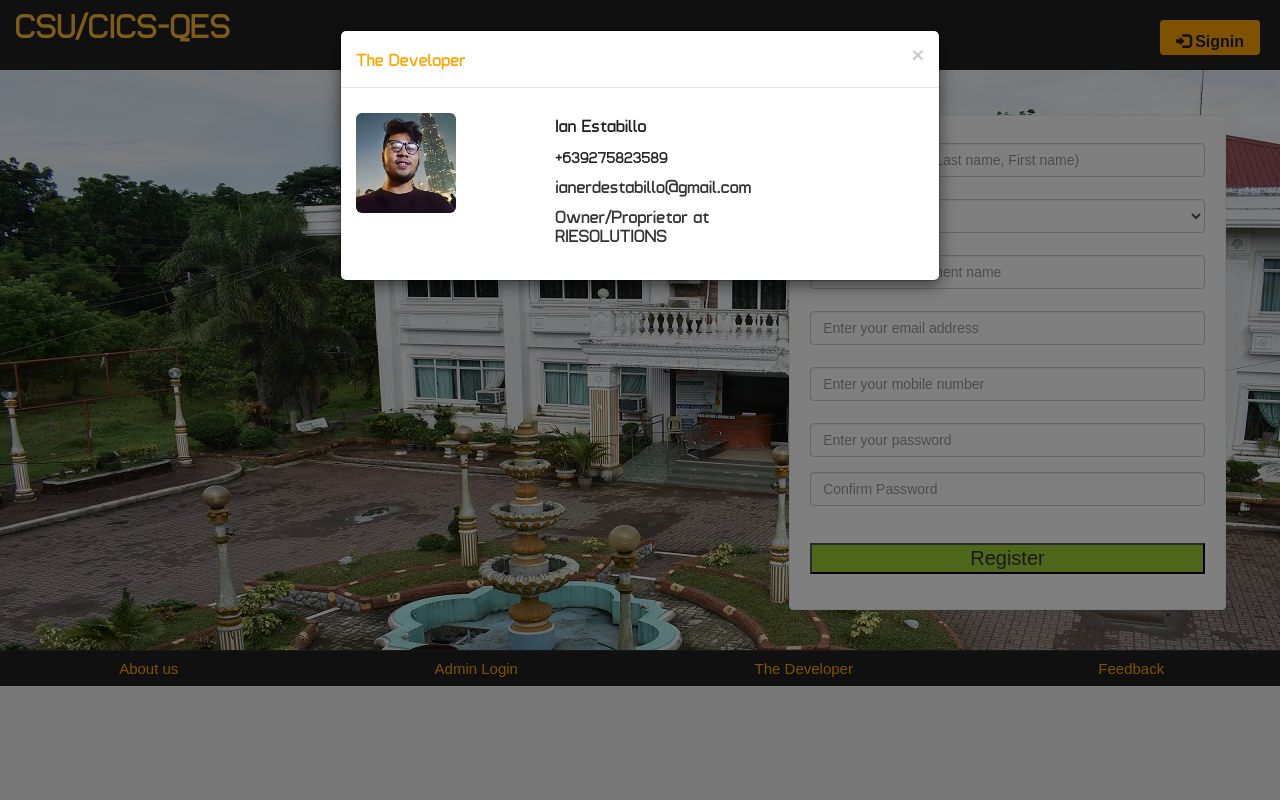
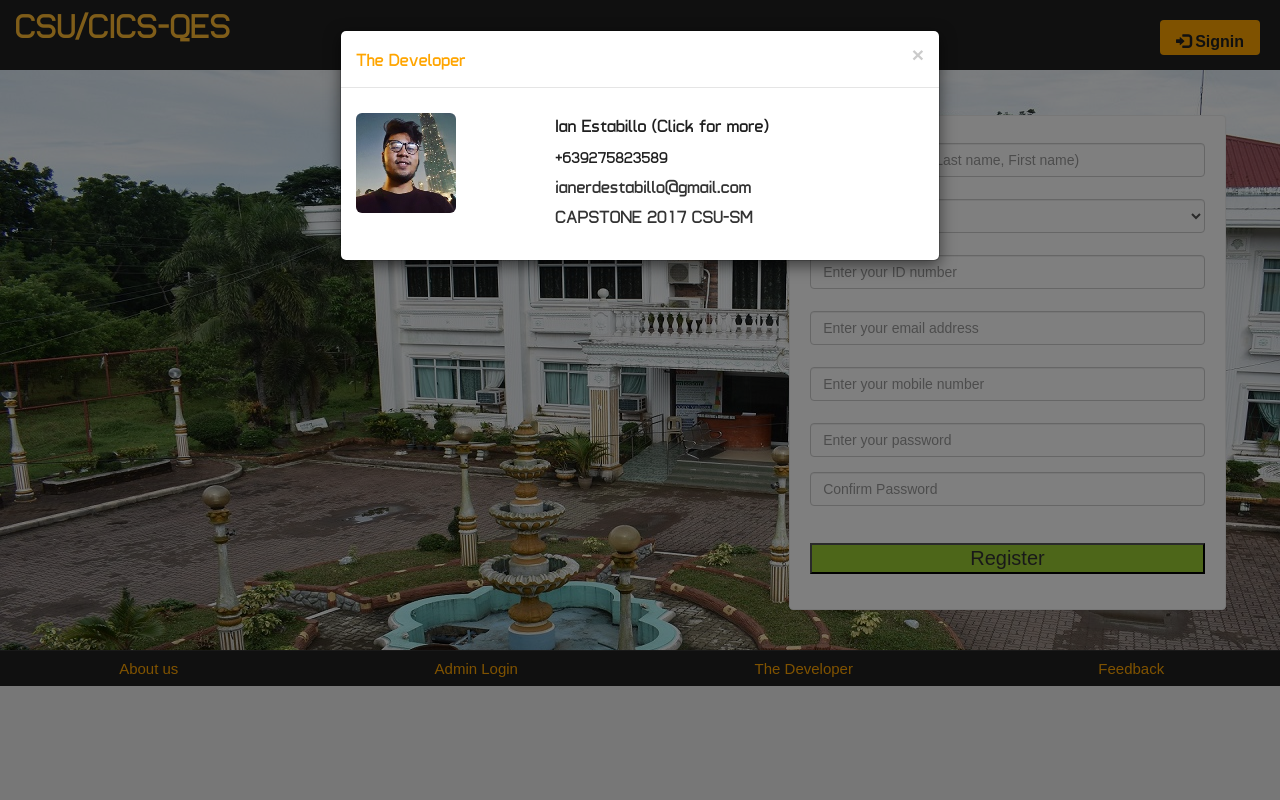
Before and after one commit to iaaane/capstone-sht, a PHP site: page / in a window 1280 px wide, after a click on "The Developer". Run offline with PHP 8.4, Linux system fonts and the light colour scheme.

Commit message:
changed register form 'college' to 'ID number' and changed 'The Developer' details

```diff
--- a/account.php
+++ b/account.php
@@ -224,7 +224,7 @@ if(@$_GET['q']== 3)
 $q=mysqli_query($con,"SELECT * FROM rank  ORDER BY score DESC " )or die('Error223');
 echo  '<div class="panel title">
 <table class="table table-striped title1" >
-<tr style="color:red"><td><b>Rank</b></td><td><b>Name</b></td><td><b>Gender</b></td><td><b>College</b></td><td><b>Score</b></td></tr>';
+<tr style="color:red"><td><b>Rank</b></td><td><b>Name</b></td><td><b>Gender</b></td><td><b>ID Number</b></td><td><b>Score</b></td></tr>';
 $c=0;
 while($row=mysqli_fetch_array($q) )
 {
@@ -274,10 +274,10 @@ echo '</table></div>';}
 		 <img src="image/iandp.jpg" width=100 height=100 alt="Ian Estabillo" class="img-rounded">
 		 </div>
 		 <div class="col-md-5">
-		<a href="https://www.facebook.com/iaaane" style="color:#202020; font-family:'typo' ; font-size:18px" title="Find on Facebook">Ian Estabillo</a>
+		<a href="https://www.facebook.com/iaaane" style="color:#202020; font-family:'typo' ; font-size:18px" title="Find on Facebook">Ian Estabillo (Click for more)</a>
 		<h4 style="color:#202020; font-family:'typo' ;font-size:16px" class="title1">+639275823589</h4>
 		<h4 style="font-family:'typo' ">ianerdestabillo@gmail.com</h4>
-		<h4 style="font-family:'typo' ">Owner/Proprietor at RIESOLUTIONS</h4></div></div>
+		<h4 style="font-family:'typo' ">CAPSTONE 2017 CSU-SM</h4></div></div>
 		</p>
       </div>
 
--- a/dash.php
+++ b/dash.php
@@ -128,7 +128,7 @@ if(@$_GET['q']== 2)
 $q=mysqli_query($con,"SELECT * FROM rank  ORDER BY score DESC " )or die('Error223');
 echo  '<div class="panel title">
 <table class="table table-striped title1" >
-<tr style="color:red"><td><b>Rank</b></td><td><b>Name</b></td><td><b>Gender</b></td><td><b>College</b></td><td><b>Score</b></td></tr>';
+<tr style="color:red"><td><b>Rank</b></td><td><b>Name</b></td><td><b>Gender</b></td><td><b>ID Number</b></td><td><b>Score</b></td></tr>';
 $c=0;
 while($row=mysqli_fetch_array($q) )
 {
@@ -155,7 +155,7 @@ echo '</table></div>';}
 
 $result = mysqli_query($con,"SELECT * FROM user") or die('Error');
 echo  '<div class="panel"><table class="table table-striped title1">
-<tr><td><b>S.N.</b></td><td><b>Name</b></td><td><b>Gender</b></td><td><b>College</b></td><td><b>Email</b></td><td><b>Mobile</b></td><td></td></tr>';
+<tr><td><b>S.N.</b></td><td><b>Name</b></td><td><b>Gender</b></td><td><b>ID Number</b></td><td><b>Email</b></td><td><b>Mobile</b></td><td></td></tr>';
 $c=1;
 while($row = mysqli_fetch_array($result)) {
 	$name = $row['name'];
--- a/feedback.php
+++ b/feedback.php
@@ -167,10 +167,10 @@ You can send us your feedback through e-mail on the following e-mail address:<br
 		 <img src="image/iandp.jpg" width=100 height=100 alt="Ian Estabillo" class="img-rounded">
 		 </div>
 		 <div class="col-md-5">
-		<a href="https://www.facebook.com/iaaane" style="color:#202020; font-family:'typo' ; font-size:18px" title="Find on Facebook">Ian Estabillo</a>
+		<a href="https://www.facebook.com/iaaane" style="color:#202020; font-family:'typo' ; font-size:18px" title="Find on Facebook">Ian Estabillo (Click for more)</a>
 		<h4 style="color:#202020; font-family:'typo' ;font-size:16px" class="title1">+639275823589</h4>
 		<h4 style="font-family:'typo' ">ianerdestabillo@gmail.com</h4>
-		<h4 style="font-family:'typo' ">Owner/Proprietor at RIESOLUTIONS</h4></div></div>
+		<h4 style="font-family:'typo' ">CAPSTONE 2017 CSU-SM</h4></div></div>
 		</p>
       </div>
 
--- a/index.php
+++ b/index.php
@@ -113,7 +113,7 @@ var b = document.forms["form"]["cpassword"].value;if (a!=b){alert("Passwords mus
 <div class="form-group">
   <label class="col-md-12 control-label" for="name"></label>
   <div class="col-md-12">
-  <input id="college" name="college" placeholder="Enter your department name" class="form-control input-md" type="text">
+  <input id="college" name="college" placeholder="Enter your ID number" class="form-control input-md" type="text">
 
   </div>
 </div>
@@ -198,10 +198,10 @@ var b = document.forms["form"]["cpassword"].value;if (a!=b){alert("Passwords mus
 		 <img src="image/iandp.jpg" width=100 height=100 alt="Ian Estabillo" class="img-rounded">
 		 </div>
 		 <div class="col-md-5">
-		<a href="https://www.facebook.com/iaaane" style="color:#202020; font-family:'typo' ; font-size:18px" title="Find on Facebook">Ian Estabillo</a>
+		<a href="https://www.facebook.com/iaaane" style="color:#202020; font-family:'typo' ; font-size:18px" title="Find on Facebook">Ian Estabillo (Click for more)</a>
 		<h4 style="color:#202020; font-family:'typo' ;font-size:16px" class="title1">+639275823589</h4>
 		<h4 style="font-family:'typo' ">ianerdestabillo@gmail.com</h4>
-		<h4 style="font-family:'typo' ">Owner/Proprietor at RIESOLUTIONS</h4></div></div>
+		<h4 style="font-family:'typo' ">CAPSTONE 2017 CSU-SM </h4></div></div>
 		</p>
       </div>
 
```
